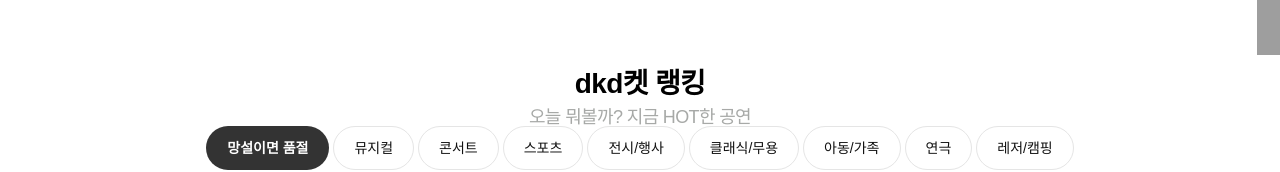
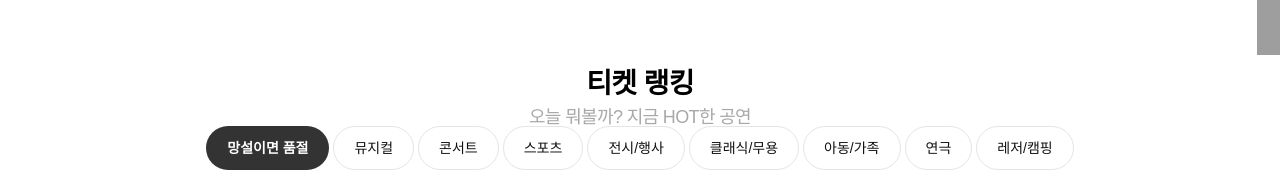
Before and after one commit to zuicy99/interpark-client, a React (Create React App) app: page / in a window 1280 px wide. Shown: the part 1851-2023 px from the top of the page. Built offline with nearby package versions, Linux system fonts and the light colour scheme; grey boxes are pictures that could not be loaded; a web font is replaced by a local one.

Commit message:
Feat : 배포 테스트

```diff
--- a/src/components/Tiket.js
+++ b/src/components/Tiket.js
@@ -15,7 +15,7 @@ function Tiket() {
     <section class="tiket">
       <div class="tiket-inner">
         <div class="tiket-header">
-          <h2 class="tiket-title">dkd켓 랭킹</h2>
+          <h2 class="tiket-title">티켓 랭킹</h2>
           <span class="tiket-txt">오늘 뭐볼까? 지금 HOT한 공연</span>
         </div>
 
--- a/src/components/ui/buttons.js
+++ b/src/components/ui/buttons.js
@@ -24,8 +24,7 @@ export const BtSlidePrev = styled.button`
     height: 18px;
     display: block;
     margin: 0 auto;
-    background: url("http://localhost:3000/images/slider_arrow.svg") no-repeat
-      center;
+    background: url("../../images/slider_arrow.svg") no-repeat center;
 
     transform: rotateY(180deg);
   }
@@ -53,8 +52,7 @@ export const BtSlideNext = styled.button`
     height: 18px;
     display: block;
     margin: 0 auto;
-    background: url("http://localhost:3000/images/slider_arrow.svg") no-repeat
-      center;
+    background: url("../../images/slider_arrow.svg") no-repeat center;
   }
 `;
 //  카테고리 버튼
```
